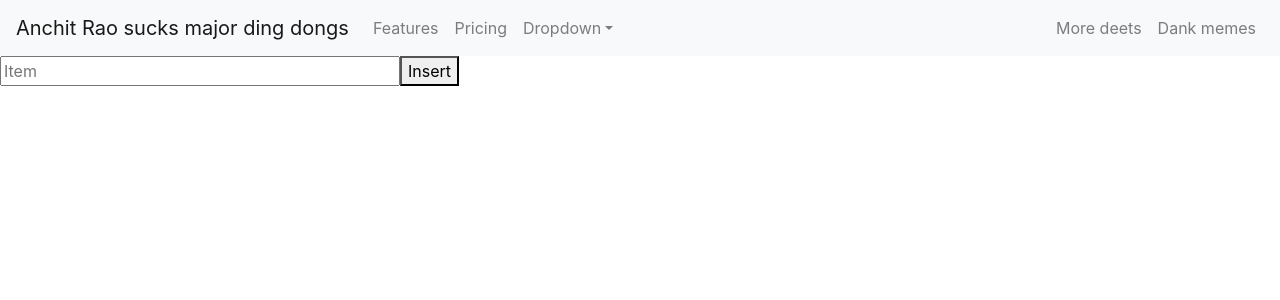
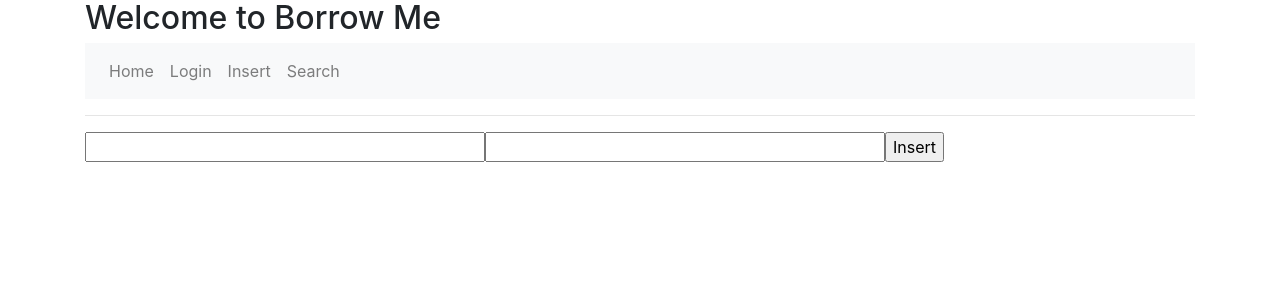
Before and after one commit to shikhar4/CS411_Project, a React (Create React App) app in the folder client/: page /insert in a window 1280 px wide. Shown: the top 300 px of the page. Built offline with nearby package versions, Linux system fonts and the light colour scheme.

Commit message:
TRUMP 2020

```diff
--- a/client/package.json
+++ b/client/package.json
@@ -12,6 +12,7 @@
     "react": "^17.0.1",
     "react-bootstrap": "^1.4.0",
     "react-dom": "^17.0.1",
+    "react-router": "^5.2.0",
     "react-router-dom": "^5.2.0",
     "react-scripts": "4.0.0",
     "web-vitals": "^0.2.4"
--- a/client/public/index.html
+++ b/client/public/index.html
@@ -1,43 +1,16 @@
+
 <!DOCTYPE html>
-<html lang="en">
-  <head>
-    <meta charset="utf-8" />
-    <link rel="icon" href="%PUBLIC_URL%/favicon.ico" />
-    <meta name="viewport" content="width=device-width, initial-scale=1" />
-    <meta name="theme-color" content="#000000" />
-    <meta
-      name="description"
-      content="Web site created using create-react-app"
-    />
-    <link rel="apple-touch-icon" href="%PUBLIC_URL%/logo192.png" />
-    <!--
-      manifest.json provides metadata used when your web app is installed on a
-      user's mobile device or desktop. See https://developers.google.com/web/fundamentals/web-app-manifest/
-    -->
-    <link rel="manifest" href="%PUBLIC_URL%/manifest.json" />
-    <!--
-      Notice the use of %PUBLIC_URL% in the tags above.
-      It will be replaced with the URL of the `public` folder during the build.
-      Only files inside the `public` folder can be referenced from the HTML.
+<html>
 
-      Unlike "/favicon.ico" or "favicon.ico", "%PUBLIC_URL%/favicon.ico" will
-      work correctly both with client-side routing and a non-root public URL.
-      Learn how to configure a non-root public URL by running `npm run build`.
-    -->
-    <title>BorrowMe</title>
-  </head>
-  <body>
-    <noscript>You need to enable JavaScript to run this app.</noscript>
-    <div id="root"></div>
-    <!--
-      This HTML file is a template.
-      If you open it directly in the browser, you will see an empty page.
+<head>
+    <meta charset="UTF-8">
+    <link href="https://fonts.googleapis.com/css?family=Open+Sans|Roboto" rel="stylesheet">
+    <link rel="stylesheet" href="https://maxcdn.bootstrapcdn.com/bootstrap/4.0.0-beta/css/bootstrap.min.css" integrity="sha384-/Y6pD6FV/Vv2HJnA6t+vslU6fwYXjCFtcEpHbNJ0lyAFsXTsjBbfaDjzALeQsN6M" crossorigin="anonymous">
+    <title>React Router Tutorial</title>
+</head>
 
-      You can add webfonts, meta tags, or analytics to this file.
-      The build step will place the bundled scripts into the <body> tag.
+<body>
+    <div id="App" class="container"></div>
+</body>
 
-      To begin the development, run `npm start` or `yarn start`.
-      To create a production bundle, use `npm run build` or `yarn build`.
-    -->
-  </body>
 </html>
--- a/client/src/App.js
+++ b/client/src/App.js
@@ -4,66 +4,42 @@ import { useEffect,useState } from "react";
 //import {BrowserRouter as Router,Route,Switch} from "react-router-dom";
 import { Navbar,Nav,NavDropdown } from "react-bootstrap";
 import Axios from 'axios'
-//import {Home} from './Home';
-//import {Login} from './Login';
+import Home from './Home';
+import Login from './Login';
+import Insert from './Insert';
+import Search from './search';
 
 
-
-function App() {
-
-  const [userId, setUserId] = useState('')
-  const submitUserId = () =>{
-    Axios.post('http://localhost:3001/api/insert',
-    {userId:userId}).then(()=>{
-      alert('successful insert')
-    })
-  };
-  return (
-    // <React.Fragment>
-    // <Router>
-    //   <Switch>
-    //     <Route exact path = "/home" component = {Home}/>
-    //     <Route path = "/" component = {Login}/>
-    //   </Switch>
-    // </Router>
-
-    // </React.Fragment>
-  <>
-  <Navbar expand="lg" bg="light" variant="light">
-  <Navbar.Brand>Anchit Rao sucks major ding dongs</Navbar.Brand>
-  <Navbar.Toggle aria-controls="responsive-navbar-nav" />
-  <Navbar.Collapse id="responsive-navbar-nav">
-    <Nav className="mr-auto">
-      <Nav.Link href="#features">Features</Nav.Link>
-      <Nav.Link href="#pricing">Pricing</Nav.Link>
-      <NavDropdown title="Dropdown" id="collasible-nav-dropdown">
-        <NavDropdown.Item href="#action/3.1">Action</NavDropdown.Item>
-        <NavDropdown.Item href="#action/3.2">Another action</NavDropdown.Item>
-        <NavDropdown.Item href="#action/3.3">Something</NavDropdown.Item>
-        <NavDropdown.Divider />
-        <NavDropdown.Item href="#action/3.4">Separated link</NavDropdown.Item>
-      </NavDropdown>
-    </Nav>
-    <Nav>
-      <Nav.Link href="#deets">More deets</Nav.Link>
-      <Nav.Link eventKey={2} href="#memes">
-        Dank memes
-      </Nav.Link>
-    </Nav>
-  </Navbar.Collapse>
-</Navbar>
-
-<div>
-  <input type="text" class = "Input" name="User's Item" placeholder="Item" aria-label="Recipient's username"
-    onChange={(e)=>{
-    setUserId(e.target.value);
-  }}/>
-  <button onClick={submitUserId}>Insert</button>
-</div>
-</>
+import ReactDOM from 'react-dom';
+import { BrowserRouter as Router, Switch, Route, Link } from 'react-router-dom';
 
 
-);
+class App extends Component {
+  render() {
+    return (
+    <Router>
+        <div>
+          <h2>Welcome to Borrow Me</h2>
+          <nav className="navbar navbar-expand-lg navbar-light bg-light">
+          <ul className="navbar-nav mr-auto">
+            <li><Link to={'/'} className="nav-link"> Home </Link></li>
+            <li><Link to={'/login'} className="nav-link">Login</Link></li>
+            <li><Link to={'/insert'} className="nav-link">Insert</Link></li>
+            <li><Link to={'/search'} className="nav-link">Search</Link></li>
+          </ul>
+          </nav>
+          <hr />
+          <Switch>
+              <Route exact path='/' component={Home} />
+              <Route path='/login' component={Login} />
+              <Route path='/insert' component={Insert} />
+              <Route path='/search' component={Search} />
+          </Switch>
+        </div>
+      </Router>
+    );
+  }
 }
 
+ReactDOM.render(<App />, document.getElementById('App'));
 export default App;
--- a/client/src/Home.js
+++ b/client/src/Home.js
@@ -1,38 +1,13 @@
-import './App.css';
-import React from 'react'
-import { Navbar,Nav,NavDropdown } from "react-bootstrap";
+import React, { Component } from 'react';
 
+class Home extends Component {
+  render() {
+    return (
+        <div>
+          <h2>Home</h2>
+        </div>
+    );
+  }
+}
 
-export const Home = () => (
-
-  <>
-  <Navbar expand="lg" bg="light" variant="light">
-  <Navbar.Brand>Anchit Rao sucks major ding dongs</Navbar.Brand>
-  <Navbar.Toggle aria-controls="responsive-navbar-nav" />
-  <Navbar.Collapse id="responsive-navbar-nav">
-    <Nav className="mr-auto">
-      <Nav.Link href="#features">Features</Nav.Link>
-      <Nav.Link href="#pricing">Pricing</Nav.Link>
-      <NavDropdown title="Dropdown" id="collasible-nav-dropdown">
-        <NavDropdown.Item href="#action/3.1">Action</NavDropdown.Item>
-        <NavDropdown.Item href="#action/3.2">Another action</NavDropdown.Item>
-        <NavDropdown.Item href="#action/3.3">Something</NavDropdown.Item>
-        <NavDropdown.Divider />
-        <NavDropdown.Item href="#action/3.4">Separated link</NavDropdown.Item>
-      </NavDropdown>
-    </Nav>
-    <Nav>
-      <Nav.Link href="#deets">More deets</Nav.Link>
-      <Nav.Link eventKey={2} href="#memes">
-        Dank memes
-      </Nav.Link>
-    </Nav>
-  </Navbar.Collapse>
-</Navbar>
-
-<div>
-  <input type="text" class = "Input" name="User's Item" placeholder="Item" aria-label="Recipient's username"/>
-  <button>Insert</button>
-</div>
-</>
-)
+export default Home;
--- /dev/null
+++ b/client/src/Insert.js
@@ -0,0 +1,43 @@
+import React, { Component } from 'react';
+import Axios from 'axios'
+import { useEffect,useState } from "react";
+
+
+class Insert extends Component {
+    constructor(props){
+        super(props);
+        this.state = {
+            userId:'',
+            password:''
+        };
+       this.handleChange_userid = this.handleChange_userid.bind(this);
+       this.handleChange_password = this.handleChange_password.bind(this);
+       this.submitUserId = this.submitUserId.bind(this);
+    };
+     submitUserId() {
+        Axios.post('http://localhost:3001/api/insert',
+        {email:this.state.userId,password:this.state.password}).then(()=>{
+          alert('successful insert')
+        })
+    }
+
+  render() {
+    return (
+<div>
+  <input type="text"  value = {this.state.userId} onChange={this.handleChange_userid} class = "Input" name="User's Item" placeholder={this.state.userId} aria-label="Recipient's username" />
+  <input type="text"  value = {this.state.password} onChange={this.handleChange_password} class = "Input" name="User's Item" placeholder={this.state.userId} aria-label="Recipient's username" />
+<button onClick={this.submitUserId}>Insert</button>
+</div>
+
+     )};
+
+ handleChange_userid(evt) {
+    this.setState({ userId: evt.target.value});
+ };
+ handleChange_password(evt) {
+    this.setState({ password: evt.target.value});
+ };
+
+}
+
+export default Insert;
--- a/client/src/index.js
+++ b/client/src/index.js
@@ -1,12 +1,5 @@
 import React from 'react';
 import ReactDOM from 'react-dom';
 import App from './App';
-import 'bootstrap/dist/css/bootstrap.min.css';
 
-
-
-
-ReactDOM.render(
-    <App />,
-  document.getElementById('root')
-);
+ReactDOM.render(<App />, document.getElementById('App'));
--- /dev/null
+++ b/client/src/search.js
@@ -0,0 +1,13 @@
+import React, { Component } from 'react';
+
+class Search extends Component {
+  render() {
+    return (
+        <div>
+          <h2>search</h2>
+        </div>
+    );
+  }
+}
+
+export default Search;
```
Also changed, not shown: client/src/Login.js (+9 -3 lines), 2 other files (tests, documents, lock files or other folders).
